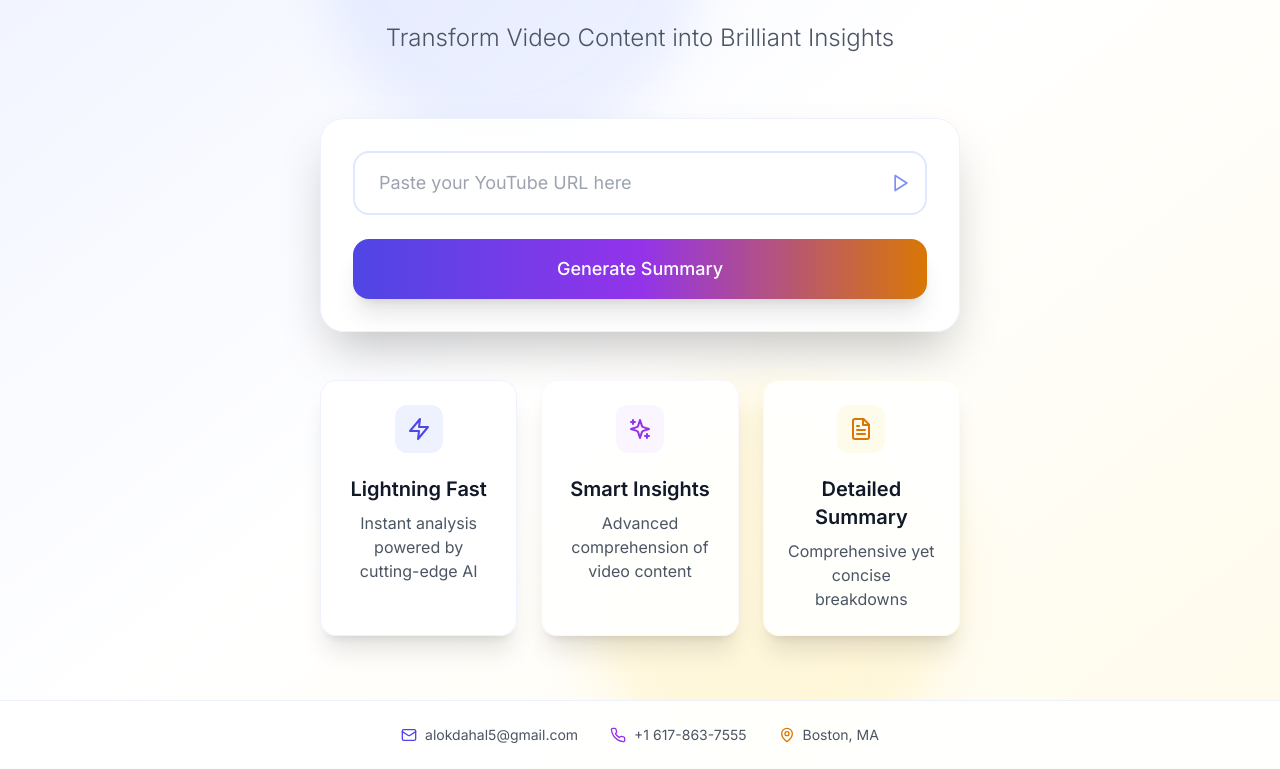
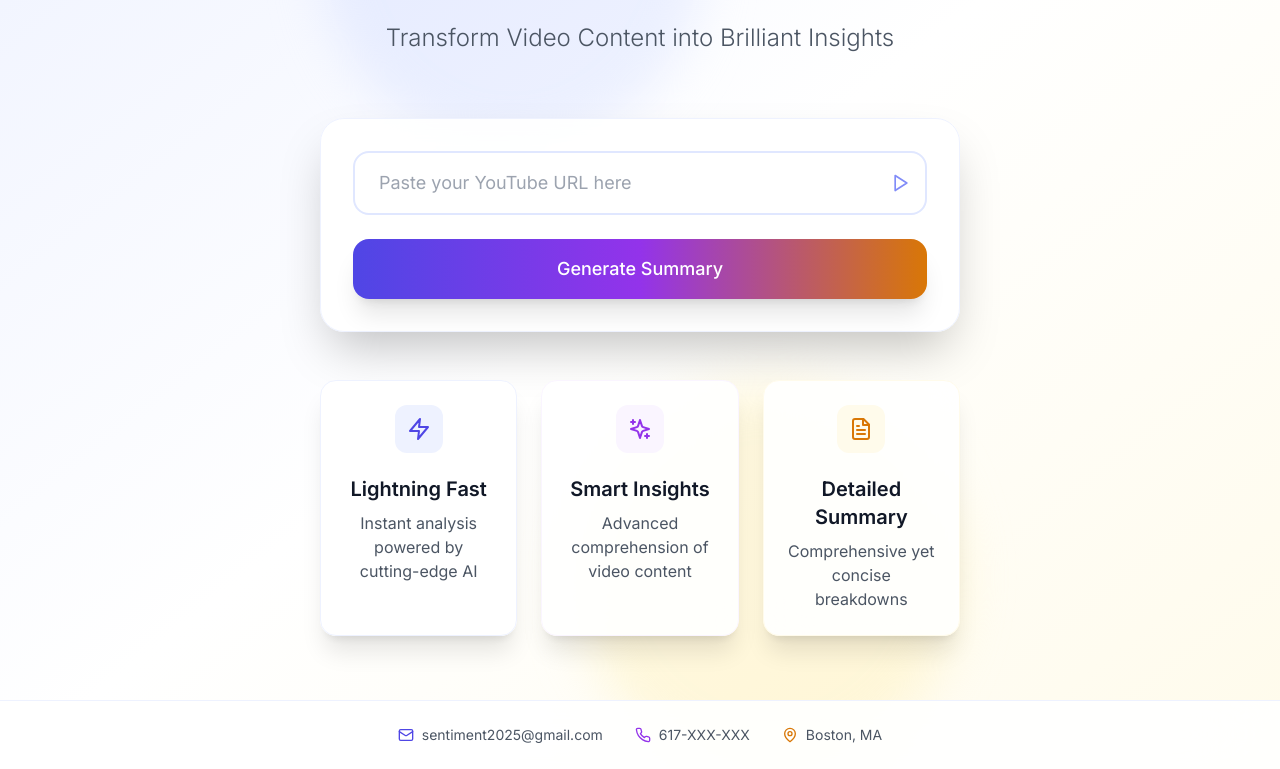
Before and after one commit to iamawhater/summarizer-012525-new, a Next.js app in the folder frontend/: page / in a window 1280 px wide. Shown: the part 234-1003 px from the top of the page. Built offline with nearby package versions, Linux system fonts and the light colour scheme.

Commit message:
deleted email/number

```diff
--- a/frontend/app/page.tsx
+++ b/frontend/app/page.tsx
@@ -187,11 +187,11 @@ const VideoSummarizer = () => {
           <div className="flex flex-col sm:flex-row items-center justify-center gap-4 sm:gap-8 text-sm text-gray-600">
             <div className="flex items-center gap-2">
               <Mail className="h-4 w-4 text-indigo-600" />
-              <span>alokdahal5@gmail.com</span>
+              <span>sentiment2025@gmail.com</span>
             </div>
             <div className="flex items-center gap-2">
               <Phone className="h-4 w-4 text-purple-600" />
-              <span>+1 617-863-7555</span>
+              <span>617-XXX-XXX</span>
             </div>
             <div className="flex items-center gap-2">
               <MapPin className="h-4 w-4 text-amber-600" />
```
